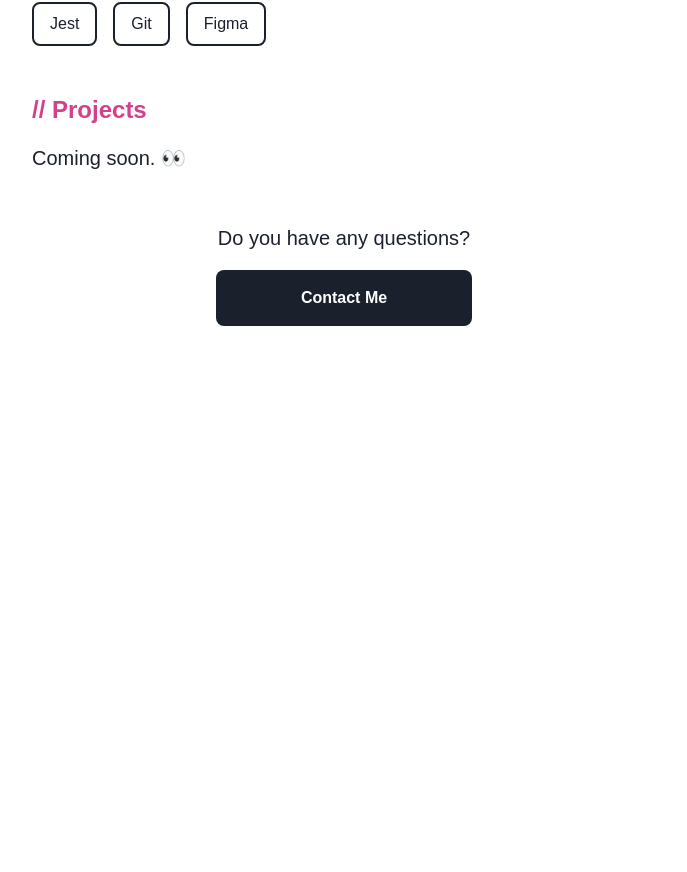
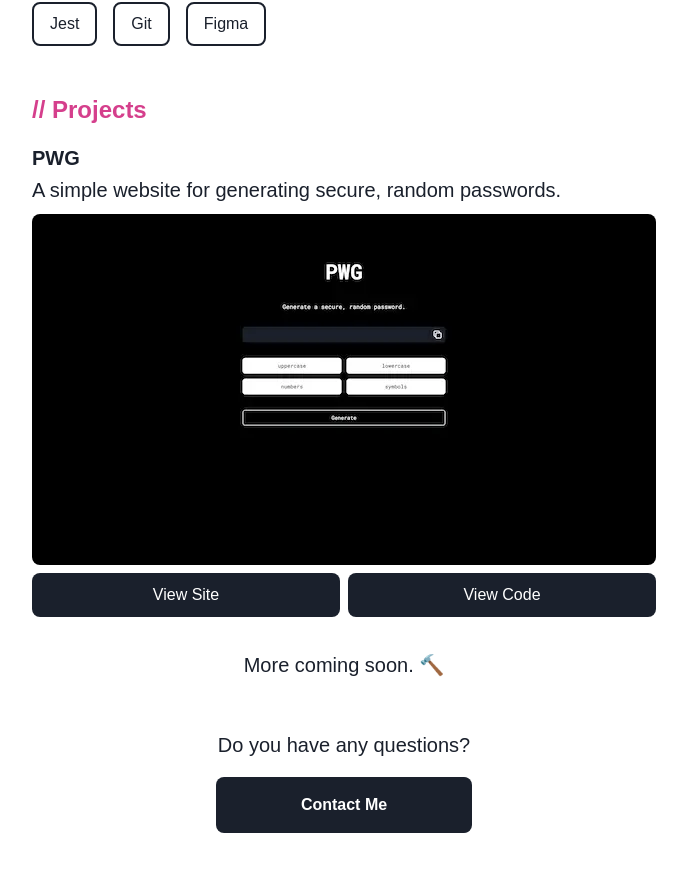
Before and after one commit to aeorge/kotziabassis, a Next.js app: page / in a window 1280 px wide. Shown: the part 1346-2218 px from the top of the page, without its empty margins (296-983 px from the left). Before the commit the page ends 1720 px from the top, so only its background shows below. Built offline with nearby package versions, Linux system fonts and the light colour scheme; a web font is replaced by a local one.

Commit message:
Added PWG to projects section

```diff
--- a/pages/index.js
+++ b/pages/index.js
@@ -30,6 +30,8 @@ const Home = () => {
             className='w-full h-auto mx-auto border-4 rounded-lg border-gray-900 sm:w-2/3'
             src='/george.png'
             alt='Georgios Kotziabassis'
+            width='416'
+            height='416'
           />
         </picture>
 
@@ -232,7 +234,47 @@ const Home = () => {
         <div className='leading-8'>
           <h3 className='text-2xl font-bold text-pink-600'>// Projects</h3>
           <div className='h-4' />
-          <p className='text-xl font-normal'>Coming soon. 👀</p>
+          <div>
+            <h4 className='text-xl font-bold'>PWG</h4>
+            <p className='text-xl font-normal'>
+              A simple website for generating secure, random passwords.
+            </p>
+            <div className='h-2' />
+            <picture>
+              <source srcSet='/projects/pwg-snapshot.webp' type='image/webp' />
+              <source srcSet='/projects/pwg-snapshot.png' type='image/png' />
+              <img
+                className='w-full rounded-lg'
+                src='/projects/pwg-snapshot.png'
+                alt='PWG'
+                width='624'
+                height='351'
+              />
+            </picture>
+            <div className='h-2' />
+            <div className='flex'>
+              <a
+                className='w-full mr-1 py-2 px-4 border-2 rounded-lg border-transparent text-base font-normal leading-6 text-center text-white bg-gray-900 hover:bg-pink-600 focus:bg-pink-600 focus:outline-none'
+                href='https://pwg-blue.vercel.app/'
+                target='_blank'
+                rel='noopener noreferrer'
+              >
+                View Site
+              </a>
+              <a
+                className='w-full ml-1 py-2 px-4 border-2 rounded-lg border-transparent text-base font-normal leading-6 text-center text-white bg-gray-900 hover:bg-pink-600 focus:bg-pink-600 focus:outline-none'
+                href='https://github.com/aeorge/pwg'
+                target='_blank'
+                rel='noopener noreferrer'
+              >
+                View Code
+              </a>
+            </div>
+          </div>
+          <div className='h-8' />
+          <p className='text-xl font-normal text-center'>
+            More coming soon. 🔨
+          </p>
         </div>
 
         <div className='h-12' />
```
Also changed, not shown: public/projects/pwg-snapshot.png (added), public/projects/pwg-snapshot.webp (added).
